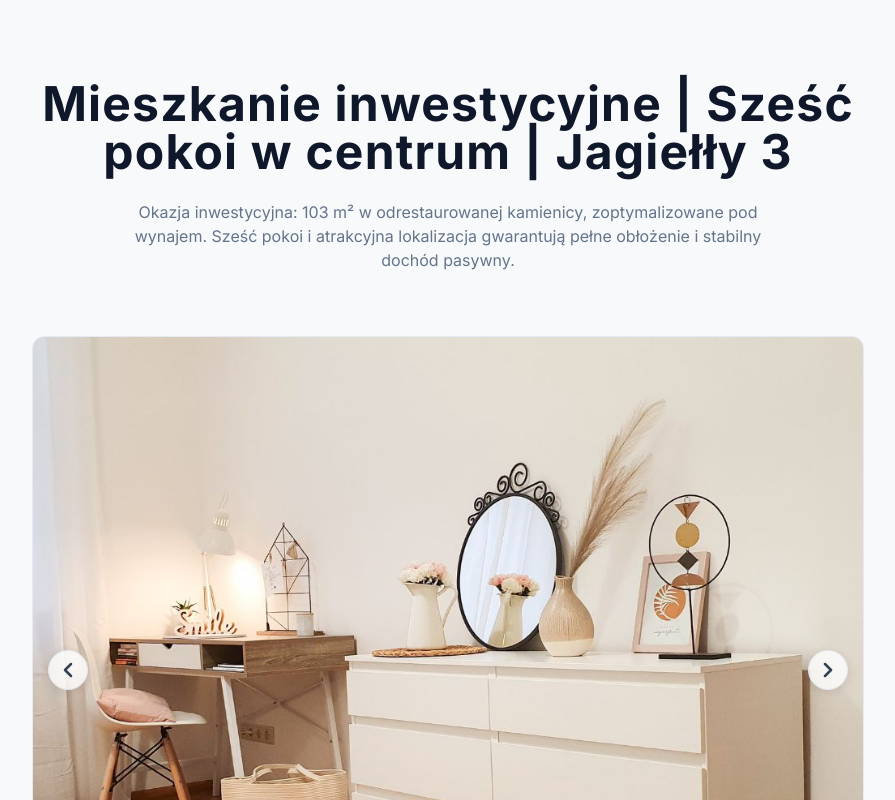
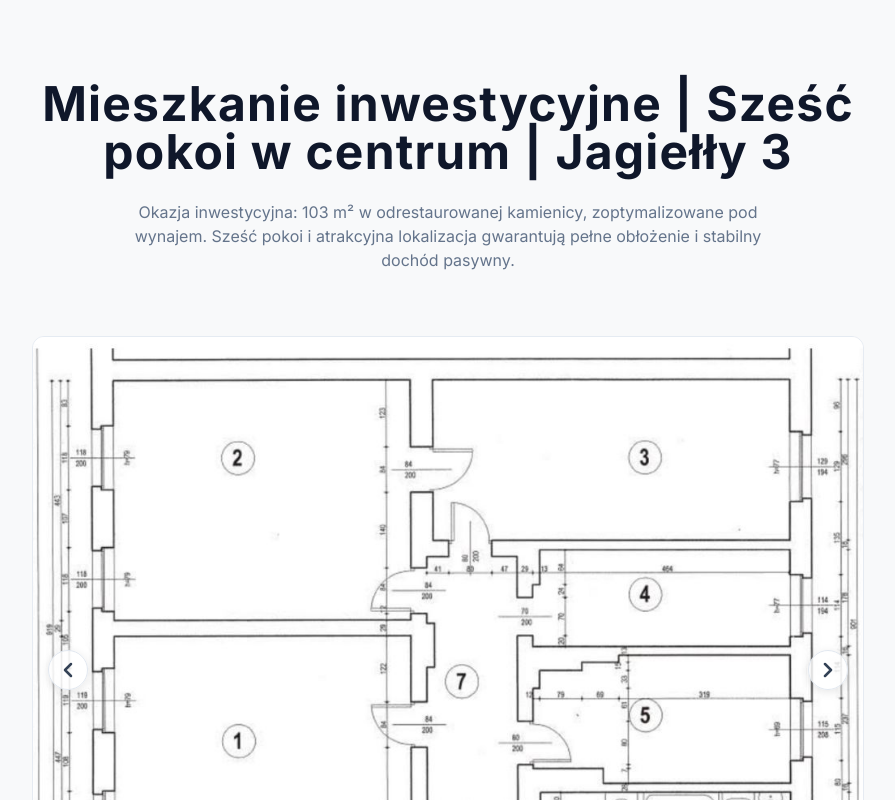
Before and after one commit to emilia-chodorowska/Jagielly3, a plain HTML site: page index.html in a window 1280 px wide. Both pictures are taken after a click on the button 260 px from the left and 670 px from the top of the page. Shown: the top 800 px of the page, without its empty margins (192-1087 px from the left). Drawn offline with nearby package versions, Linux system fonts and the light colour scheme.

Commit message:
rzut dodany w kodzie

```diff
--- a/index.html
+++ b/index.html
@@ -115,6 +115,7 @@
                     <div class="slide"><img src="https://raw.githubusercontent.com/emilia-chodorowska/Jagielly3/main/images/pokoj5_2.jpg" alt="[Zdjęcie pokoju 5]" class="w-full h-auto object-cover"><p class="text-center text-sm text-slate-500 py-3 bg-slate-50">Pokój 5</p></div>
                     <div class="slide"><img src="https://raw.githubusercontent.com/emilia-chodorowska/Jagielly3/main/images/pokoj5_3.jpg" alt="[Zdjęcie pokoju 5]" class="w-full h-auto object-cover"><p class="text-center text-sm text-slate-500 py-3 bg-slate-50">Pokój 5</p></div>
                     <div class="slide"><img src="https://raw.githubusercontent.com/emilia-chodorowska/Jagielly3/main/images/pokoj5_4.jpg" alt="[Zdjęcie pokoju 5]" class="w-full h-auto object-cover"><p class="text-center text-sm text-slate-500 py-3 bg-slate-50">Pokój 5</p></div>
+                    <div class="slide"><img src="https://raw.githubusercontent.com/emilia-chodorowska/Jagielly3/main/images/rzut.jpg" alt="[Rzut mieszkania]" class="w-full h-auto object-cover"><p class="text-center text-sm text-slate-500 py-3 bg-slate-50">Rzut mieszkania</p></div>
                 </div>
                 <!-- Navigation -->
                 <div class="slider-nav">
```
